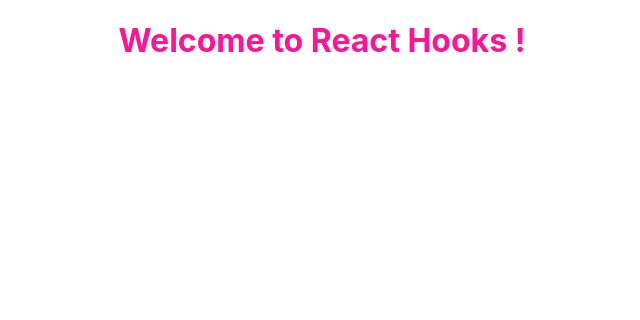
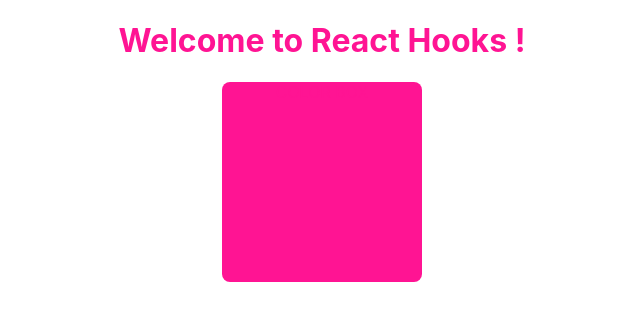
Before and after one commit to trantrungan1306/React-Hook, a React (Create React App) app: page / in a window 1280 px wide. Shown: the top 320 px of the page, without its empty margins (318-958 px from the left). Built offline with nearby package versions, Linux system fonts and the light colour scheme.

Commit message:
useState() lab 1

```diff
--- a/src/App.js
+++ b/src/App.js
@@ -1,10 +1,13 @@
 import React from 'react';
 import './App.scss';
+import ColorBox from './components/ColorBox';
 
 function App() {
   return (
     <div className="app">
       <h1>Welcome to React Hooks !</h1>
+
+      <ColorBox />
     </div>
   );
 }
--- /dev/null
+++ b/src/components/ColorBox/ColorBox.scss
@@ -0,0 +1,11 @@
+.color-box {
+    $box-size: 200px;
+
+    display: inline-block;
+    width: $box-size;
+    height: $box-size;
+    border-radius: 8px;
+
+    transition: all 0.35s ease-in-out 0s;
+    cursor: pointer;
+}
--- /dev/null
+++ b/src/components/ColorBox/index.jsx
@@ -0,0 +1,41 @@
+import React, { useState } from 'react';
+import PropTypes from 'prop-types';
+import './ColorBox.scss';
+
+ColorBox.propTypes = {
+
+};
+
+function getRandomColor() {
+    const COLOR_LIST = ['deepping', 'green', 'yellow', 'black', 'blue']
+    const randomIndex = Math.trunc(Math.random() * COLOR_LIST.length)
+    return COLOR_LIST[randomIndex];
+}
+
+function ColorBox() {
+
+    const [color, setColor] = useState(() => {
+        const initColor = localStorage.getItem('box_color') || 'deeppink';
+        return initColor
+    });
+
+    function handleBoxClick() {
+        //get random color -> set color
+        const newColor = getRandomColor();
+        setColor(newColor);
+
+        localStorage.setItem('box_color', newColor);
+    }
+
+    return (
+        <div
+            className="color-box"
+            style={{ backgroundColor: color }}
+            onClick={handleBoxClick}
+        >
+            COLOR BOX
+        </div>
+    );
+}
+
+export default ColorBox;
```
Also changed, not shown: src/jsconfig.json (added, +7 -0 lines).
